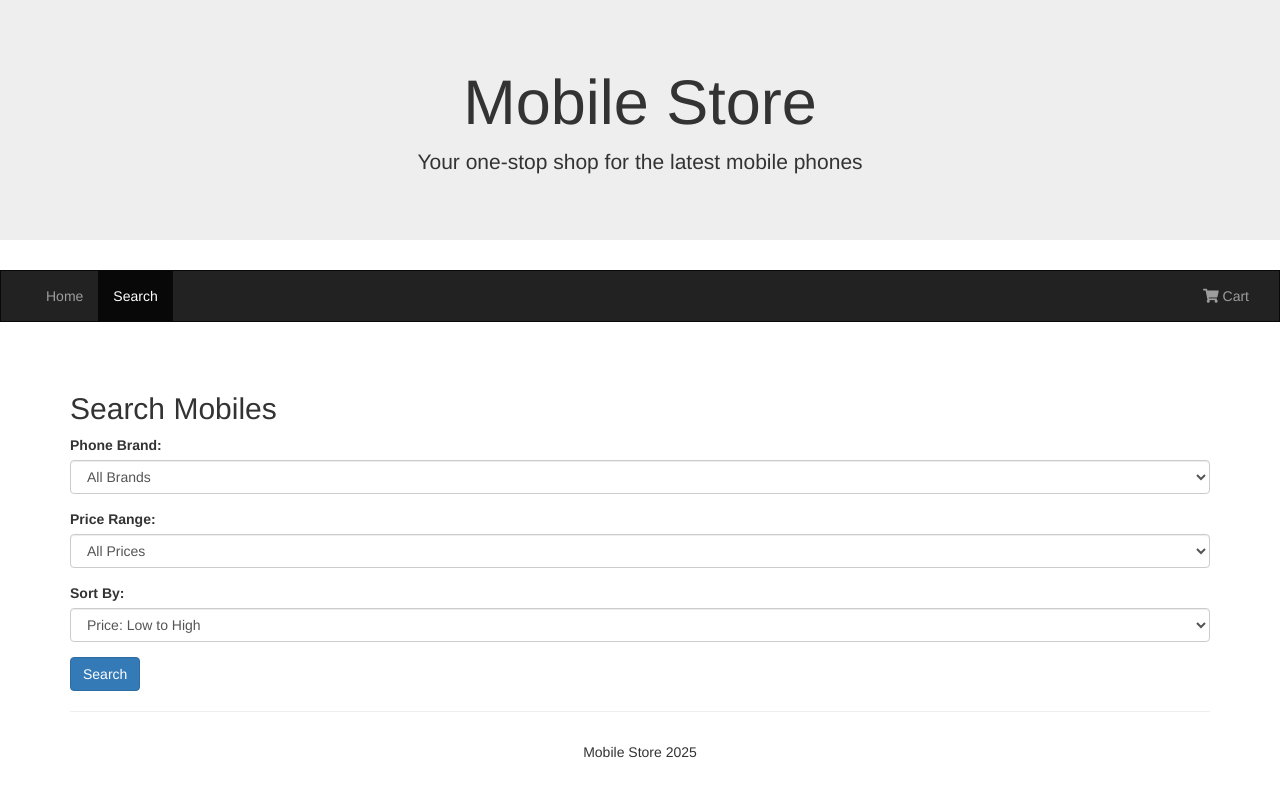
After one commit to Karthik-web-dev/ip-PROJECT, a Flask app: template templates/search.html in a window 1280 px wide. The commit adds this page. Run offline with Flask 3, Linux system fonts and the light colour scheme; the template is opened without the code that fills it, so the values that code supplies are empty; parts of the project's set-up code (start-up, migrations or seed data) failed here and were passed over; some libraries are stand-ins or nearby versions.

Commit message:
search done

```diff
--- a/main.py
+++ b/main.py
@@ -2,7 +2,9 @@ import pandas as pd
 import matplotlib.pyplot as plt
 from flask import Flask, render_template, request, redirect, url_for
 import random
+import time
 
+global df
 df = pd.read_csv('data.csv')
 #cart = pd.DataFrame(columns=["name", "price", "ram", "storage", "battery", "quantity"])
 
@@ -20,10 +22,41 @@ def home():
     result = [[max_row['phone_model'], max_row['price_usd'], max_row['ram'], max_row['storage'], max_row['battery'], "most expensive", "warning"],
               [min_row['phone_model'], min_row['price_usd'], min_row['ram'], min_row['storage'], min_row['battery'], "cheapest deal", "success"]]
 
-
+    print(result)
     return render_template('home.html', rand_mobs=mobile_names, heir_mobs=result)
 
+@app.route('/search', methods=['POST', 'GET'])
+def search():
+    df_filtered = None
+    if request.method == 'POST':
+        phone_brand = request.form.get('brand')
+        price_range = request.form.get('price')
+        sort_by = request.form.get('sort')
 
+        df_filtered = df[df['phone_brand'] == phone_brand]
+        # print(df_filtered)
+
+        price_range_values = price_range.split('-')
+        min_price = int(price_range_values[0])
+        max_price = int(price_range_values[1])
+        df_filtered = df_filtered[(df_filtered['price_usd'] >= min_price) & (df_filtered['price_usd'] <= max_price)]
+        # print(df_filtered)
+
+        if sort_by == 'asc':
+            df_filtered = df_filtered.sort_values(by='price_usd', ascending=True)
+        elif sort_by == 'desc':
+            df_filtered = df_filtered.sort_values(by='price_usd', ascending=False)
+
+        df_filtered = df_filtered.loc[:, ["phone_model", "price_usd", "ram", "storage", "battery"]].values.tolist()
+
+
+
+
+    brands = df['phone_brand'].unique()
+    if df_filtered is None:
+       return render_template('search.html', brand_names=brands)
+    else:
+       return render_template('search.html', brand_names=brands, phones=df_filtered)
 
 global cart
 cart = pd.DataFrame(columns=["name", "price", "ram", "storage", "battery", "quantity"])
@@ -38,9 +71,22 @@ def add_to_cart():
         "battery": int(request.form.get("battery")),
         "quantity":1
     }
-    # Append item to the cart DataFra
     cart.loc[len(cart)] = item
     return redirect(url_for('home'))
+
+@app.route('/add', methods=['POST'])
+def add():
+    print('check')
+    item = {
+        "name": request.form.get("name"),
+        "price": request.form.get("price"),
+        "ram": int(request.form.get("ram")),
+        "storage": int(request.form.get("storage")),
+        "battery": int(request.form.get("battery")),
+        "quantity":int(request.form.get("quantity"))
+    }
+    cart.loc[len(cart)] = item
+    return redirect(url_for('search'))
 
 @app.route('/cart')
 def mycart():
@@ -69,5 +115,10 @@ def remove_item():
 
     return redirect(url_for('mycart'))
 
+@app.route('/thanks')
+def thanks():
+
+  return render_template('thankyou.html')
+
 if __name__ =='__main__':
     app.run(debug = True)
--- a/templates/cart.html
+++ b/templates/cart.html
@@ -268,7 +268,7 @@
                             <div class="summary-item"><span class="text">Discount</span><span class="price">{{discount}}</span></div>
                             <div class="summary-item"><span class="text">Shipping</span><span class="price">{{shipping}}</span></div>
                             <div class="summary-item"><span class="text">Total</span><span class="price">{{total}}</span></div>
-                            <button type="button" class="btn btn-primary btn-lg btn-block"><a href="/thanks"></a>Checkout</button>
+                            <button type="button" class="btn btn-primary btn-lg btn-block"><a class="text-white" href="/thanks">Checkout</a></button>
                         </div>
                     </div>
                 </div>
--- /dev/null
+++ b/templates/search.html
@@ -0,0 +1,138 @@
+<!DOCTYPE html>
+<html lang="en">
+<head>
+  <title>Search Page - Mobile Store</title>
+  <meta charset="utf-8">
+  <meta name="viewport" content="width=device-width, initial-scale=1">
+  <link rel="stylesheet" href="https://maxcdn.bootstrapcdn.com/bootstrap/3.4.1/css/bootstrap.min.css">
+  <link rel="stylesheet" href="https://cdnjs.cloudflare.com/ajax/libs/font-awesome/5.15.4/css/all.min.css">
+  <script src="https://ajax.googleapis.com/ajax/libs/jquery/3.7.1/jquery.min.js"></script>
+  <script src="https://maxcdn.bootstrapcdn.com/bootstrap/3.4.1/js/bootstrap.min.js"></script>
+  <style>
+    .card {
+      border: 1px solid #ddd;
+      border-radius: 4px;
+      padding: 15px;
+      margin: 10px 0;
+    }
+    .navbar {
+      margin-bottom: 50px;
+      border-radius: 0;
+    }
+  </style>
+</head>
+<body>
+
+    <!-- Jumbotron Heading -->
+<div class="jumbotron text-center">
+    <h1>Mobile Store</h1>
+    <p>Your one-stop shop for the latest mobile phones</p>
+</div>
+
+<!-- Navbar -->
+<nav class="navbar navbar-inverse">
+  <div class="container-fluid">
+    <div class="navbar-header">
+      <button type="button" class="navbar-toggle" data-toggle="collapse" data-target="#myNavbar">
+        <span class="icon-bar"></span>
+        <span class="icon-bar"></span>
+        <span class="icon-bar"></span>
+      </button>
+
+    </div>
+    <div class="collapse navbar-collapse" id="myNavbar">
+      <ul class="nav navbar-nav">
+        <li><a href="/home">Home</a></li>
+        <li class="active"><a href="/search">Search</a></li>
+      </ul>
+      <ul class="nav navbar-nav navbar-right">
+        <li><a href="/cart"><i class="fas fa-shopping-cart"></i> Cart</a></li>
+      </ul>
+    </div>
+  </div>
+</nav>
+
+
+<!-- Main Content -->
+<div class="container">
+  <h2>Search Mobiles</h2>
+  <form method="POST" action="/search">
+    <div class="form-group">
+      <label for="brand">Phone Brand:</label>
+      <select class="form-control" id="brand" name="brand">
+        <option value="">All Brands</option>
+        {% for brand in brand_names %}
+        <option value="{{brand}}">{{brand}}</option>
+        {% endfor %}
+      </select>
+    </div>
+    <div class="form-group">
+      <label for="price">Price Range:</label>
+      <select class="form-control" id="price" name="price">
+        <option value="">All Prices</option>
+        <option value="0-200">Under $200</option>
+        <option value="200-500">$200 - $500</option>
+        <option value="500-1000">$500 - $1000</option>
+        <option value="1000-2000">$1000 - $2000</option>
+        <option value="2000-9999">Above $2000</option>
+      </select>
+    </div>
+    <div class="form-group">
+      <label for="sort">Sort By:</label>
+      <select class="form-control" id="sort" name="sort">
+        <option value="asc">Price: Low to High</option>
+        <option value="desc">Price: High to Low</option>
+      </select>
+    </div>
+    <button type="submit" class="btn btn-primary">Search</button>
+  </form>
+
+  <hr>
+
+  <div id="results" style="margin-top: 30px;">
+    {% if phones is not none %}
+      <div class="row">
+        {% for name, price, ram, storage, battery in phones %}
+        <div class="col-md-4">
+          <div class="panel panel-info">
+            <div class="panel-heading">{{name}}</div>
+            <div class="panel-body">
+              <p>Price: ${{ price }}</p>
+              <p>RAM: {{ ram }} GB</p>
+              <p>Storage: {{ storage }} GB</p>
+              <p>Battery: {{ battery }} mAh</p>
+            </div>
+            <div class="panel-footer text-center">
+              <form method="POST" action="/add">
+
+                <form method="POST" action="/add">
+                    <input type="hidden" name="name" value="{{name}}">
+                    <input type="hidden" name="price" value="{{price}}">
+                    <input type="hidden" name="ram" value="{{ram}}">
+                    <input type="hidden" name="storage" value="{{storage}}">
+                    <input type="hidden" name="battery" value="{{battery}}">
+                    <input type="number" name="quantity" min="1" value="1" class="form-control" style="width: 70%; margin: auto;">
+                    <button type="submit" class="btn btn-primary btn-block">Add to Cart</button>
+                  </form>
+              </form>
+            </div>
+          </div>
+        </div>
+        {% endfor %}
+      </div>
+    {% else %}
+      <script>console.log('empty')</script>
+    {% endif %}
+
+<footer class="container-fluid text-center">
+  <p>Mobile Store 2025</p>
+</footer>
+
+<script>
+    // div = document.getElementById('hide')
+    // function unhide(){
+    //     div.removeAttributes('id')
+    // }
+</script>
+</body>
+</html>
```
Also changed, not shown: templates/oldc.html (deleted, +0 -260 lines), templates/thankyou.html (added, +46 -0 lines).
